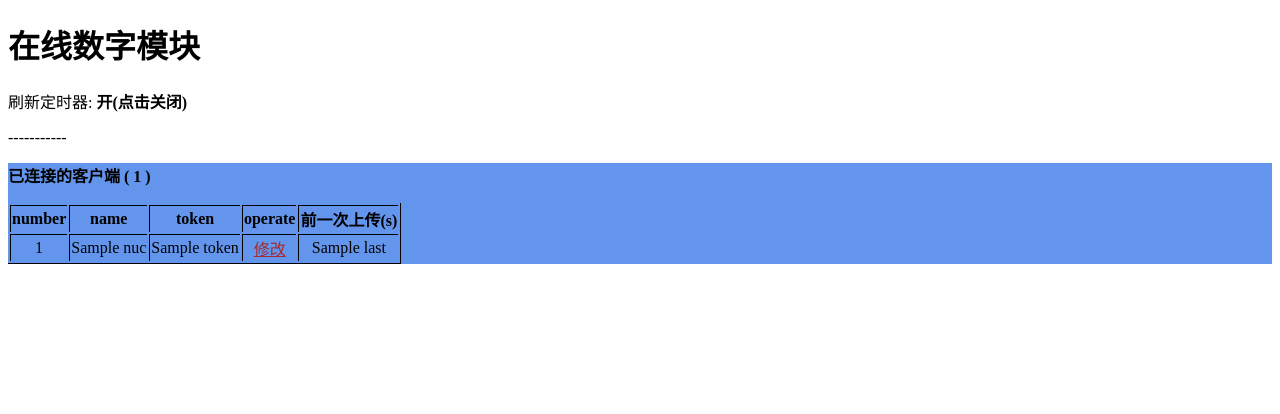
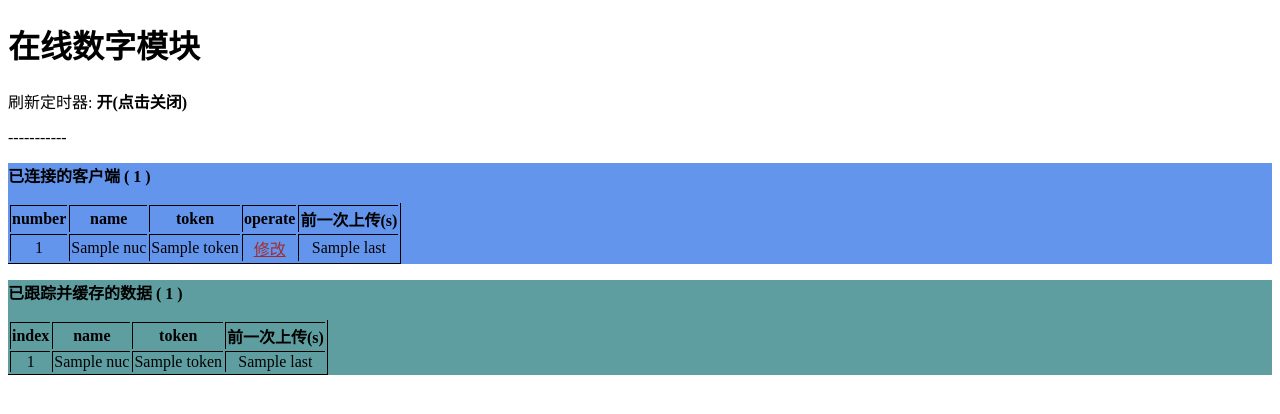
Before and after one commit to juntong20XX/py-num-online, a Flask app: template Server/templates/manager_base.html in a window 1280 px wide. Shown: the top 414 px of the page. Run offline with Flask 2, Linux system fonts and the light colour scheme; the template is opened without the code that fills it: most values are stand-ins (such as "Sample title", 1, 10 or a date in 2020).

Commit message:
挖了“跟踪变化”新坑

```diff
--- a/Server/data.py
+++ b/Server/data.py
@@ -28,7 +28,7 @@ CONFIG_DATA = {
     }
 }
 
-# 已连接的 nuc  TODO: 刷新已连接的API
+# 已连接的 nuc
 # 元素格式:
 # {
 #     "name": "test",
@@ -41,6 +41,14 @@ CONFIG_DATA = {
 # }
 nuc = [
 ]
+
+# 跟踪并缓存的数据
+# 元素格式:
+# {
+#    "nuc": {...},  # 此数据nuc信息, 就是nuc列表的元素  TODO: 当新nuc登陆时，检查track_and_cache_data中是否有此nuc，有:链接
+#
+# }
+track_and_cache_data = []
 
 
 def get_real_path(path: str):
--- a/Server/templates/manager_base.html
+++ b/Server/templates/manager_base.html
@@ -79,5 +79,29 @@
         </tbody>
     </table>
 </div>
+
+<div style="background-color: cadetblue">
+    <p><strong>已跟踪并缓存的数据 ( {{ track_and_cache_data|length }} )</strong></p>
+    <table title="已连接的客户端">
+        <tr>
+            <th>index</th>
+            <th>name</th>
+            <th>token</th>
+            <th>前一次上传(s)</th>
+        </tr>
+        <tbody>
+        {% for nuc in nucs %}
+            <tr>
+                <td>{{ loop.index }}</td>
+                <! index是jinja2内置的属性>
+                <td>{{ track_and_cache_data.nuc.name }}</td>
+                <td>{{ track_and_cache_data.nuc.token }}</td>
+                <td>{{ track_and_cache_data.nuc.last }}</td>
+            </tr>
+        {% endfor %}
+        </tbody>
+    </table>
+</div>
+
 </body>
 </html>
```
